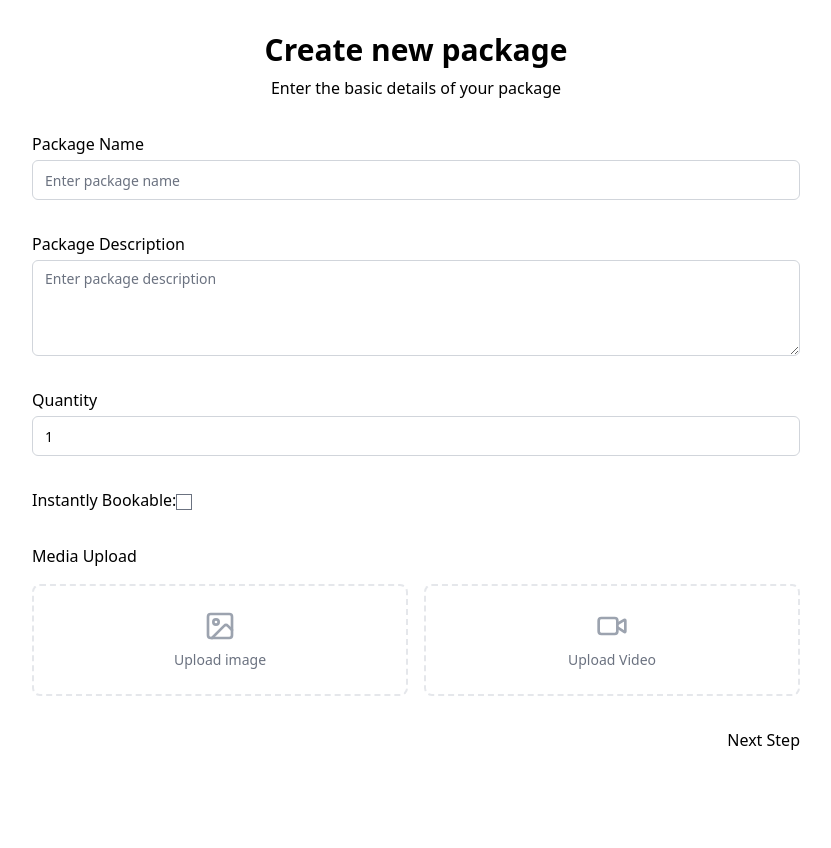
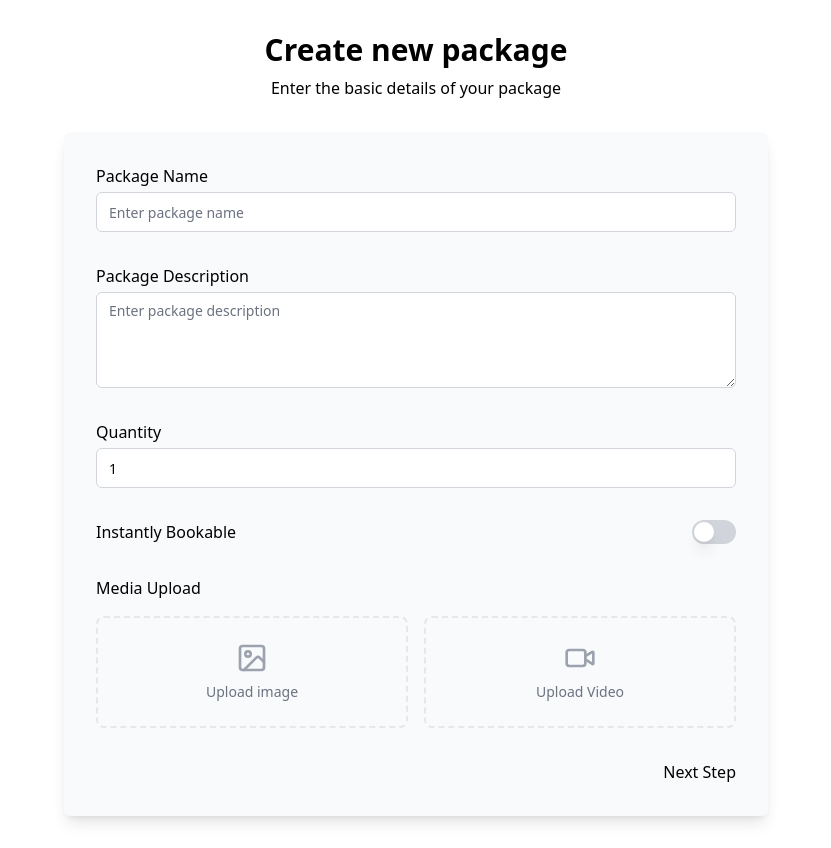
Before and after one commit to bridgeandseekdev/venue-pkg-mgmt2, a Next.js app: page /create-package in a window 1280 px wide. Shown: the whole page, without its empty margins (224-1055 px from the left). Before the commit the page ends 800 px from the top, so only its background shows below. Built offline with nearby package versions, Linux system fonts and the light colour scheme; no server answers; sample sign-in values are in the browser's storage.

Commit message:
Styling checkbox into toggle switch

```diff
--- a/components/packageForm/PackageForm.tsx
+++ b/components/packageForm/PackageForm.tsx
@@ -7,14 +7,18 @@ const PackageForm = () => {
   const { state } = usePackageContext();
 
   return (
-    <div className='container max-w-3xl mx-auto py-8 px-4 md:px-0'>
-      <div className='mb-8'>
-        <h1 className='text-3xl font-semibold text-center mb-2'>Create new package</h1>
-        <p className='text-center'>
-          {state.step === 1 ? "Enter the basic details of your package": "Configure pricing and membership options"}
+    <div className="container max-w-3xl mx-auto py-6 px-4 md:p-8">
+      <div className="mb-8">
+        <h1 className="text-3xl font-semibold text-center mb-2">
+          Create new package
+        </h1>
+        <p className="text-center">
+          {state.step === 1
+            ? 'Enter the basic details of your package'
+            : 'Configure pricing and membership options'}
         </p>
       </div>
-      <div>
+      <div className="py-6 px-4 md:p-8 rounded-md shadow-lg bg-gray-50">
         {state.step === 1 && <Screen1 />}
         {state.step === 2 && <Screen2 />}
       </div>
--- a/components/packageForm/Screen1.tsx
+++ b/components/packageForm/Screen1.tsx
@@ -5,6 +5,7 @@ import { yupPackageSchema } from '../../lib/yupPackageSchema';
 import { usePackageContext } from '../../context/PackageContext';
 import { Video as VideoIcon, Image as ImageIcon } from 'lucide-react';
 import { UploadStatus } from '@/types';
+import { Switch } from '../ui/Switch';
 
 const MAX_IMAGE_SIZE = 5 * 1024 * 1024; // 5MB
 const MAX_VIDEO_SIZE = 20 * 1024 * 1024; // 20MB
@@ -194,21 +195,21 @@ const Screen1 = () => {
         {errors.quantity && <p>{errors.quantity.message}</p>}
       </div>
 
-      <div className="mb-8">
-        <label htmlFor="instantlyBookable">Instantly Bookable:</label>
+      <div className="flex justify-between align-middle mb-8">
+        <label htmlFor="instantlyBookable">Instantly Bookable</label>
         <Controller
           name="isInstantlyBookable"
           control={control}
           render={({ field }) => (
-            <input
-              type="checkbox"
+            <Switch
+              id="isInstantlyBookable"
               checked={field.value}
-              onChange={(e) => {
-                field.onChange(e.target.checked);
+              onCheckedChange={(checked) => {
+                field.onChange(checked);
                 dispatch({
                   type: 'UPDATE_FIELD',
                   field: 'isInstantlyBookable',
-                  value: e.target.checked,
+                  value: checked,
                 });
               }}
             />
--- a/components/packageForm/Screen2.tsx
+++ b/components/packageForm/Screen2.tsx
@@ -3,6 +3,7 @@ import { usePackageContext } from '../../context/PackageContext';
 import { useForm, Controller } from 'react-hook-form';
 import { yupPricingSchema } from '@/lib/yupPricingSchema';
 import { yupResolver } from '@hookform/resolvers/yup';
+import { Switch } from '../ui/Switch';
 
 const Screen2 = () => {
   const { state, dispatch } = usePackageContext();
@@ -14,11 +15,6 @@ const Screen2 = () => {
     resolver: yupResolver(yupPricingSchema),
     defaultValues: state.pricing,
   });
-  // const {
-  //   control,
-  //   handleSubmit,
-  //   formState: { errors },
-  // } = useForm({ defaultValues: state.pricing });
   const { reset } = useForm();
   const packageTypes = [
     { id: 'recurring', label: 'Recurring(Monthly)' },
@@ -94,21 +90,21 @@ const Screen2 = () => {
                 <p>{errors.billingCycleStartDay.message}</p>
               )}
             </div>
-            <div className="flex flex-col space-y-1 mb-8">
+            <div className="flex justify-between align-middle mb-8">
               <label htmlFor="prorationEnabled">Enable Proration:</label>
               <Controller
                 name="prorationEnabled"
                 control={control}
                 render={({ field }) => (
-                  <input
-                    type="checkbox"
+                  <Switch
+                    id="prorationEnabled"
                     checked={field.value}
-                    onChange={(e) => {
-                      field.onChange(e.target.checked);
+                    onCheckedChange={(checked) => {
+                      field.onChange(checked);
                       dispatch({
                         type: 'UPDATE_PRICING',
                         field: 'prorationEnabled',
-                        value: e.target.checked,
+                        value: checked,
                       });
                     }}
                   />
@@ -281,21 +277,21 @@ const Screen2 = () => {
 
       {renderPricingFields()}
 
-      <div className="mb-8">
-        <label htmlFor="membershipEnabled">Enable Membership:</label>
+      <div className="flex justify-between align-middle mb-8">
+        <label htmlFor="membershipEnabled">Enable Membership</label>
         <Controller
           name="membershipEnabled"
           control={control}
           render={({ field }) => (
-            <input
-              type="checkbox"
+            <Switch
+              id="membershipEnabled"
               checked={field.value}
-              onChange={(e) => {
-                field.onChange(e.target.checked);
+              onCheckedChange={(checked) => {
+                field.onChange(checked);
                 dispatch({
                   type: 'UPDATE_PRICING',
                   field: 'membershipEnabled',
-                  value: e.target.checked,
+                  value: checked,
                 });
               }}
             />
--- /dev/null
+++ b/components/ui/Switch.tsx
@@ -0,0 +1,27 @@
+import * as React from 'react';
+import * as SwitchPrimitives from '@radix-ui/react-switch';
+
+import { cn } from '@/lib/tailwindUtils';
+
+const Switch = React.forwardRef<
+  React.ComponentRef<typeof SwitchPrimitives.Root>,
+  React.ComponentPropsWithoutRef<typeof SwitchPrimitives.Root>
+>(({ className, ...props }, ref) => (
+  <SwitchPrimitives.Root
+    ref={ref}
+    {...props}
+    className={cn(
+      'peer inline-flex h-6 w-11 shrink-0 cursor-pointer items-center rounded-full border-2 border-transparent transition-colors focus-visible:outline-none focus-visible:ring-2 focus-visible:ring-ring focus-visible:ring-offset-2 focus-visible:ring-offset-background disabled:cursor-not-allowed disabled:opacity-50 data-[state=checked]:bg-gray-800 data-[state=unchecked]:bg-gray-300',
+      className,
+    )}
+  >
+    <SwitchPrimitives.Thumb
+      className={cn(
+        'pointer-events-none block h-5 w-5 rounded-full bg-white shadow-lg ring-0 transition-transform data-[state=checked]:translate-x-5 data-[state=unchecked]:translate-x-0',
+      )}
+    />
+  </SwitchPrimitives.Root>
+));
+Switch.displayName = SwitchPrimitives.Root.displayName;
+
+export { Switch };
--- /dev/null
+++ b/lib/tailwindUtils.ts
@@ -0,0 +1,6 @@
+import { clsx, type ClassValue } from 'clsx';
+import { twMerge } from 'tailwind-merge';
+
+export function cn(...inputs: ClassValue[]) {
+  return twMerge(clsx(inputs));
+}
--- a/package.json
+++ b/package.json
@@ -12,10 +12,12 @@
     "@aws-sdk/client-s3": "^3.744.0",
     "@aws-sdk/s3-request-presigner": "^3.744.0",
     "@hookform/resolvers": "^3.10.0",
+    "@radix-ui/react-switch": "^1.1.3",
     "@tailwindcss/forms": "^0.5.10",
     "@tailwindcss/typography": "^0.5.16",
     "aws-sdk": "^2.1692.0",
     "bcryptjs": "^2.4.3",
+    "clsx": "^2.1.1",
     "lucide-react": "^0.474.0",
     "mongodb": "^6.12.0",
     "mongoose": "^8.9.5",
@@ -25,6 +27,7 @@
     "react": "^19.0.0",
     "react-dom": "^19.0.0",
     "react-hook-form": "^7.54.2",
+    "tailwind-merge": "^3.0.1",
     "yup": "^1.6.1"
   },
   "devDependencies": {
```
Also changed, not shown: 1 other file (tests, documents, lock files or other folders).
